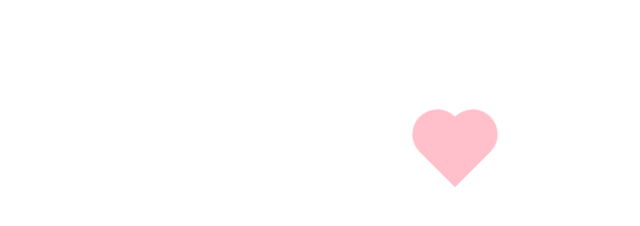
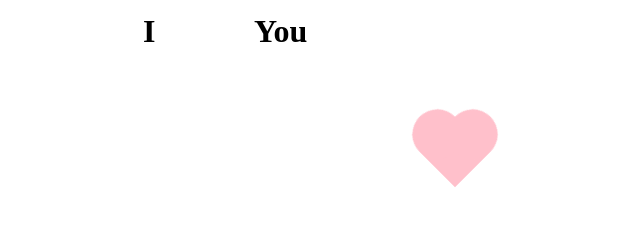
Before and after one commit to USharf/for-HER, a plain HTML site: page index.html in a window 1280 px wide. Shown: the part 248-474 px from the top of the page, without its empty margins (185-825 px from the left). Drawn offline with Linux system fonts and the light colour scheme.

Commit message:
Update style.css

```diff
--- a/style.css
+++ b/style.css
@@ -8,14 +8,14 @@
 .first{
 
         position: absolute;
-    top: 1155px;
-    left: 485px;
+    top: 240px;
+    left: 328px;
 }
 .second{
 
       position: absolute;
-top: 1155px;
-left: 580px;
+top: 240px;
+left: 439px;
     }
 
   .back {
```
